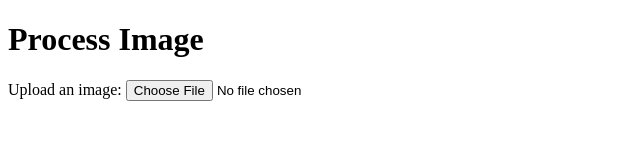
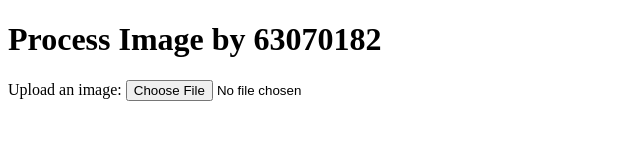
Before and after one commit to piananya/week10, a plain HTML site: page Web/index.html in a window 1280 px wide. Shown: the whole page, without its empty margins (0-640 px from the left). Drawn offline with Linux system fonts and the light colour scheme.

Commit message:
Update index.html

```diff
--- a/Web/index.html
+++ b/Web/index.html
@@ -9,7 +9,7 @@
     </style>
 </head>
 <body>
-	<h1>Process Image</h1>
+	<h1>Process Image by 63070182</h1>
 	<form>
 		<label for="imageUpload">Upload an image: </label>
 		<input type="file" id="imageUpload" name="imageUpload" accept="image/*">
```
